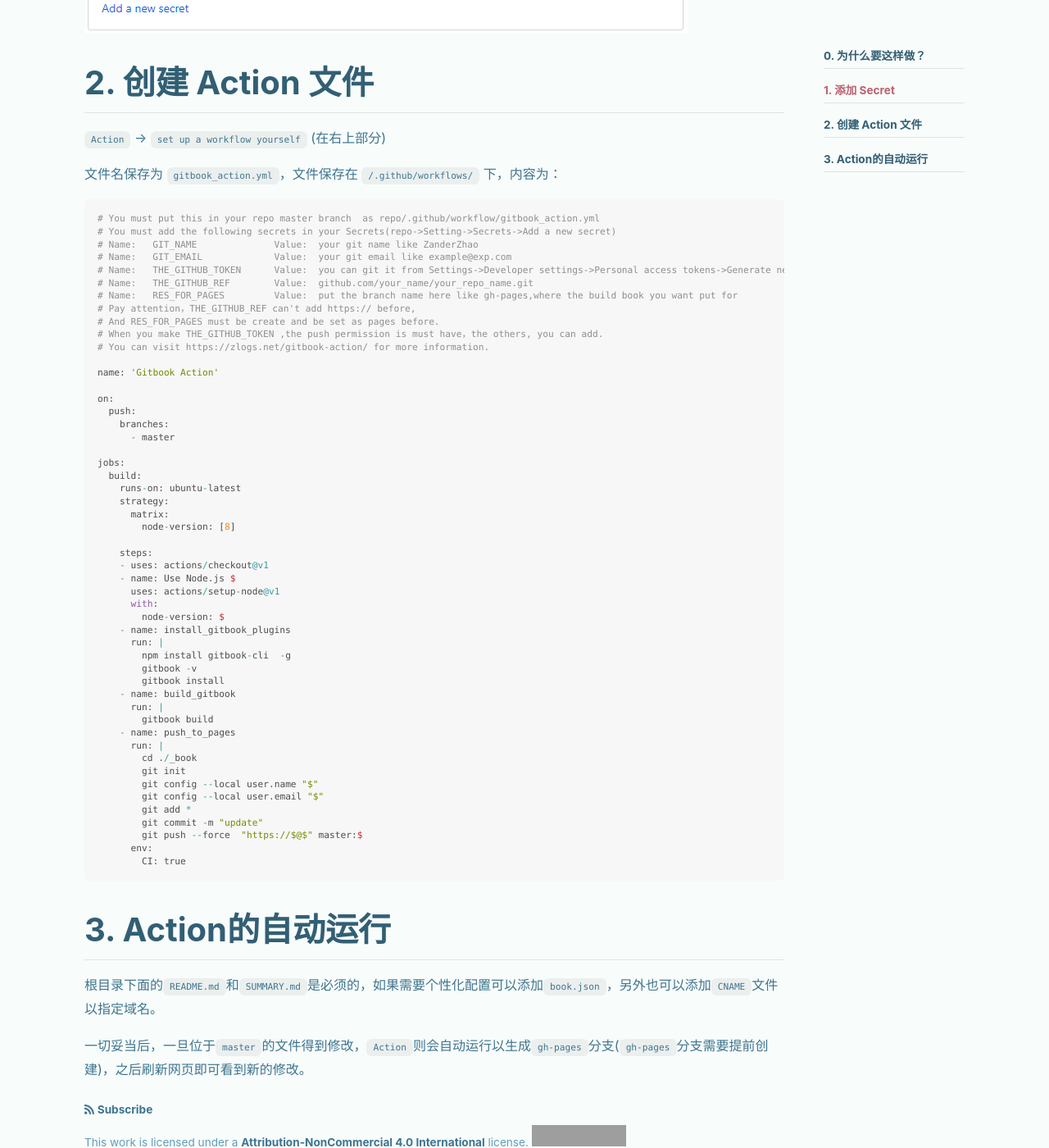
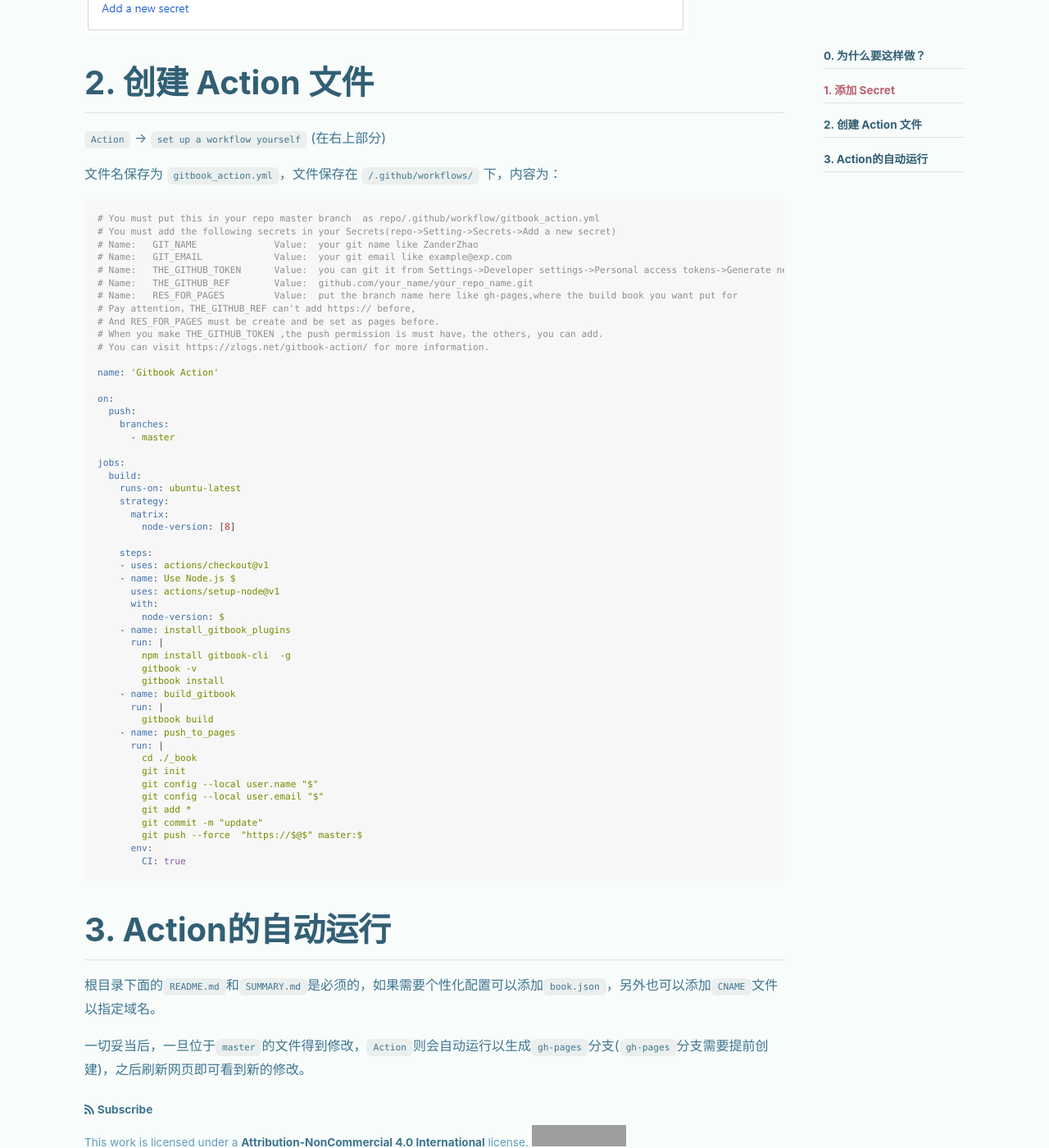
Before and after one commit to x-researcher/blog, a Jekyll site: the page built from _posts/2020-02-22-gitbook-action.md, in a window 1280 px wide and 1400 px high, scrolled down 1810 px. Shown: the whole window at 82% size. Built offline with Jekyll 4.4.1, drawn with Linux system fonts in a browser that asks for light colours; nearby versions of some CDN libraries; comment, search, counter and statistics services are not loaded; grey boxes are pictures that could not be loaded.

Commit message:
fix yml code error

```diff
--- a/_posts/2020-02-22-gitbook-action.md
+++ b/_posts/2020-02-22-gitbook-action.md
@@ -33,7 +33,7 @@ Gitbook的结构文件保存在master分支里，然后利用Github Action自动
 `Action` -> `set up a workflow yourself` (在右上部分)
 
 文件名保存为 `gitbook_action.yml`，文件保存在 `/.github/workflows/` 下，内容为：
-~~~python
+~~~yml
 # You must put this in your repo master branch  as repo/.github/workflow/gitbook_action.yml
 # You must add the following secrets in your Secrets(repo->Setting->Secrets->Add a new secret)
 # Name:   GIT_NAME              Value:  your git name like ZanderZhao
```
